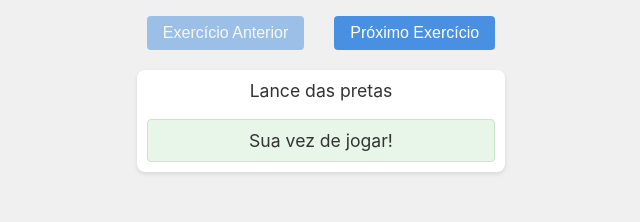
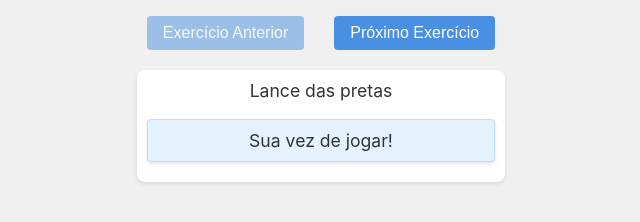
Before and after one commit to caiopsilvachess/acesso-total-puzzle, a React (Create React App) app: page / in a window 1280 px wide. Shown: the part 210-432 px from the top of the page, without its empty margins (319-959 px from the left). Built offline with nearby package versions, Linux system fonts and the light colour scheme.

Commit message:
adicionar feedback com tema informativo

```diff
--- a/src/App.css
+++ b/src/App.css
@@ -92,7 +92,6 @@
 }
 
 .info {
-  min-height: 80px;
   flex-shrink: 0;
   display: flex;
   flex-direction: column;
@@ -177,6 +176,13 @@
 .feedback.success {
   background-color: #e8f5e9;
   border: 1px solid #c8e6c9;
+  color: #2e7d32;
+}
+
+.feedback.info {
+  background-color: #e3f2fd;
+  border: 1px solid #bbdefb;
+  color: #1976d2;
 }
 
 .feedback p {
--- a/src/App.tsx
+++ b/src/App.tsx
@@ -228,7 +228,7 @@ const ChessboardWithDnd = () => {
           }, 1500);
         } else {
           // Movimento correto, mas ainda não é o último
-          setFeedback("Bom movimento! Aguarde o movimento do oponente...");
+          setFeedback("Boa! Mas ainda não acabou...");
           // Fazer o movimento automático do oponente
           setTimeout(fazerMovimentoAutomatico, 1000);
         }
@@ -237,7 +237,7 @@ const ChessboardWithDnd = () => {
         setGame(gameCopy);
         setCasaErro(targetSquare);
         setTimeout(() => {
-          setFeedback("Tente novamente! Movimento incorreto.");
+          setFeedback("Movimento incorreto.");
           setErro(true);
         }, 100);
       }
@@ -317,7 +317,15 @@ const ChessboardWithDnd = () => {
         <div className="info">
           <p>{vezDeQuem()}</p>
           {feedback && (
-            <div className={`feedback ${erro ? "error" : "success"}`}>
+            <div
+              className={`feedback ${
+                erro
+                  ? "error"
+                  : feedback.includes("Parabéns")
+                  ? "success"
+                  : "info"
+              }`}
+            >
               <p>{feedback}</p>
               {erro && casaErro && (
                 <button
```
